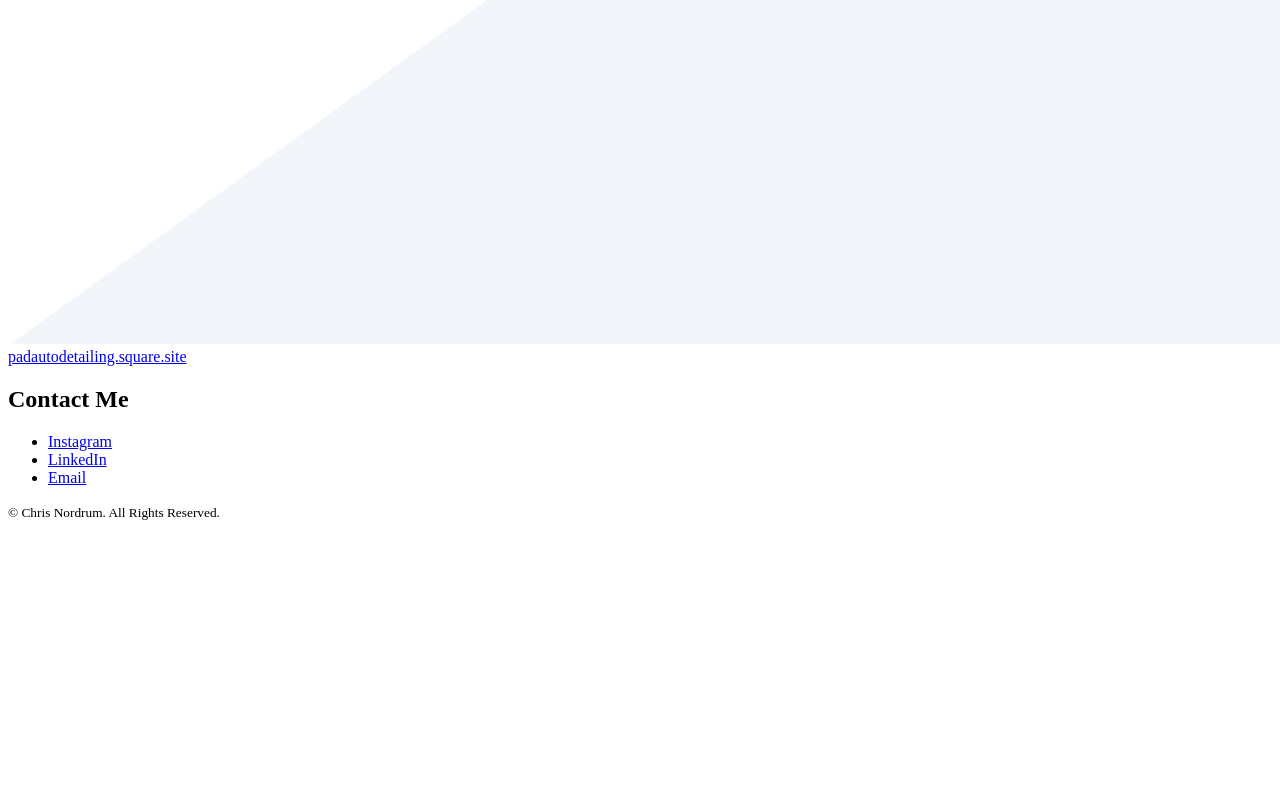
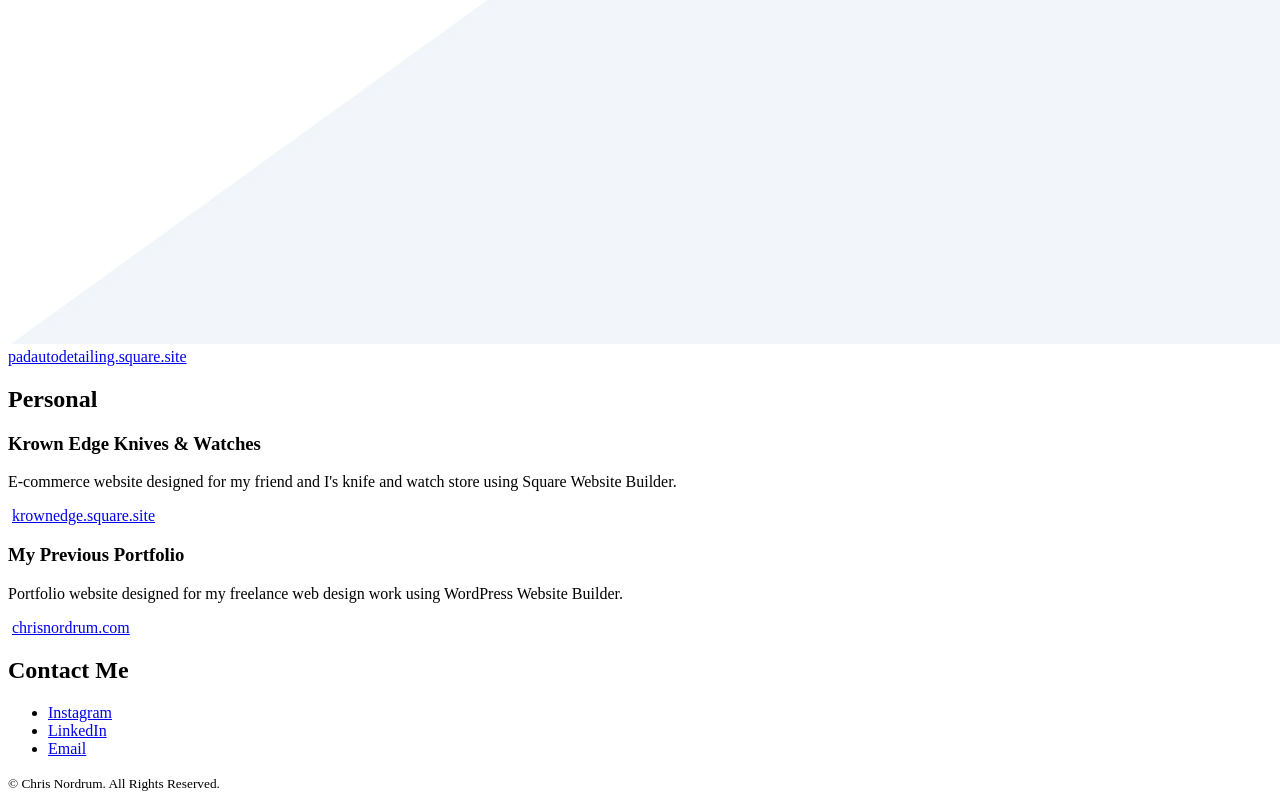
Before and after one commit to NordrumDesigns/nordrumdesigns.github.io, a plain HTML site: page projects/index.html in a window 1280 px wide. Shown: the part 4956-5756 px from the top of the page. Before the commit the page ends 5485 px from the top, so only its background shows below. Drawn offline with Linux system fonts and the light colour scheme.

Commit message:
feat: add personal projects

```diff
--- a/projects/index.html
+++ b/projects/index.html
@@ -28,6 +28,19 @@
             <img src="/images/PAD Website.jpg" alt="PAD Auto Detailing website iPhone mockup.">
             <a href="https://padautodetailing.square.site/">padautodetailing.square.site</a>
         </section>
+        <section>
+            <h2>Personal</h2>
+            <h3>Krown Edge Knives & Watches</h3>
+            <p>E-commerce website designed for my friend and I's knife and watch store using Square Website Builder.</p>
+            <img src="" alt="">
+            <a href="https://krownedge.square.site/">krownedge.square.site</a>
+        </section>
+        <section>
+            <h3>My Previous Portfolio</h3>
+            <p>Portfolio website designed for my freelance web design work using WordPress Website Builder.</p>
+            <img src="" alt="">
+            <a href="https://chrisnordrum.com/">chrisnordrum.com</a>
+        </section>
     </main>
     <footer>
         <h2>Contact Me</h2>
```
